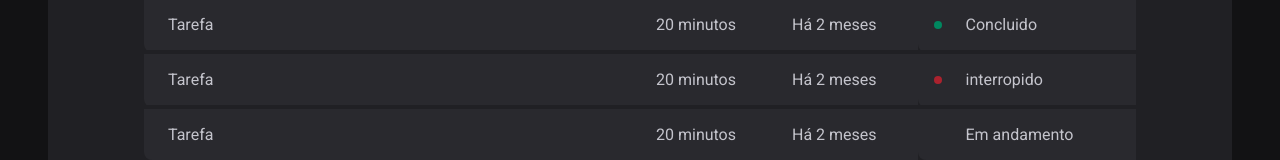
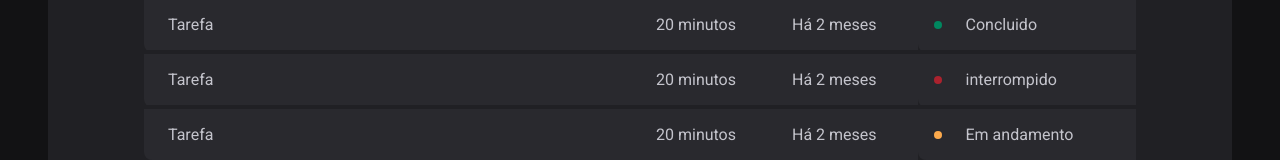
Before and after one commit to iKaueMatos/promodoro-ignite, a React (Vite) app: page /history in a window 1280 px wide. Shown: the part 398-558 px from the top of the page. Built offline with nearby package versions, Linux system fonts and the light colour scheme.

Commit message:
Atualização correção componente de estilização

```diff
--- a/src/pages/History/index.tsx
+++ b/src/pages/History/index.tsx
@@ -37,7 +37,7 @@ export function History() {
                             <td>20 minutos</td>
                             <td>Há 2 meses</td>
                             <td>
-                                <Status statusColor="red">interropido</Status>
+                                <Status statusColor="red">interrompido</Status>
                             </td>
                         </tr>
                         <tr>
--- a/src/pages/History/styles.ts
+++ b/src/pages/History/styles.ts
@@ -68,7 +68,7 @@ export const HistoryList = styled.div `
 `;
 
 const STATUS_COLORS = {
-    yellow: 'yellow=500',
+    yellow: 'yellow-500',
     red:'red-500',
     green:'green-500'
 } as const
```
